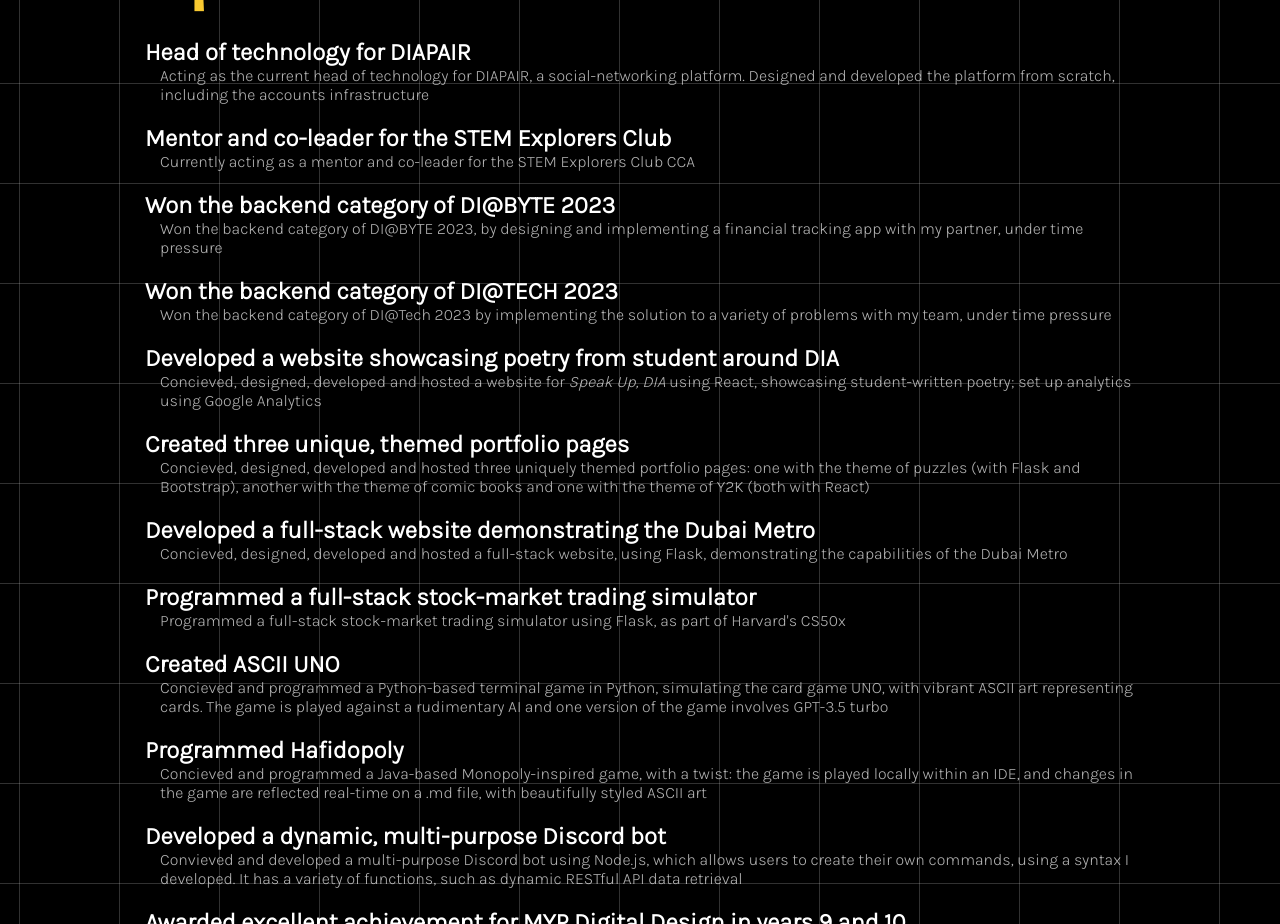
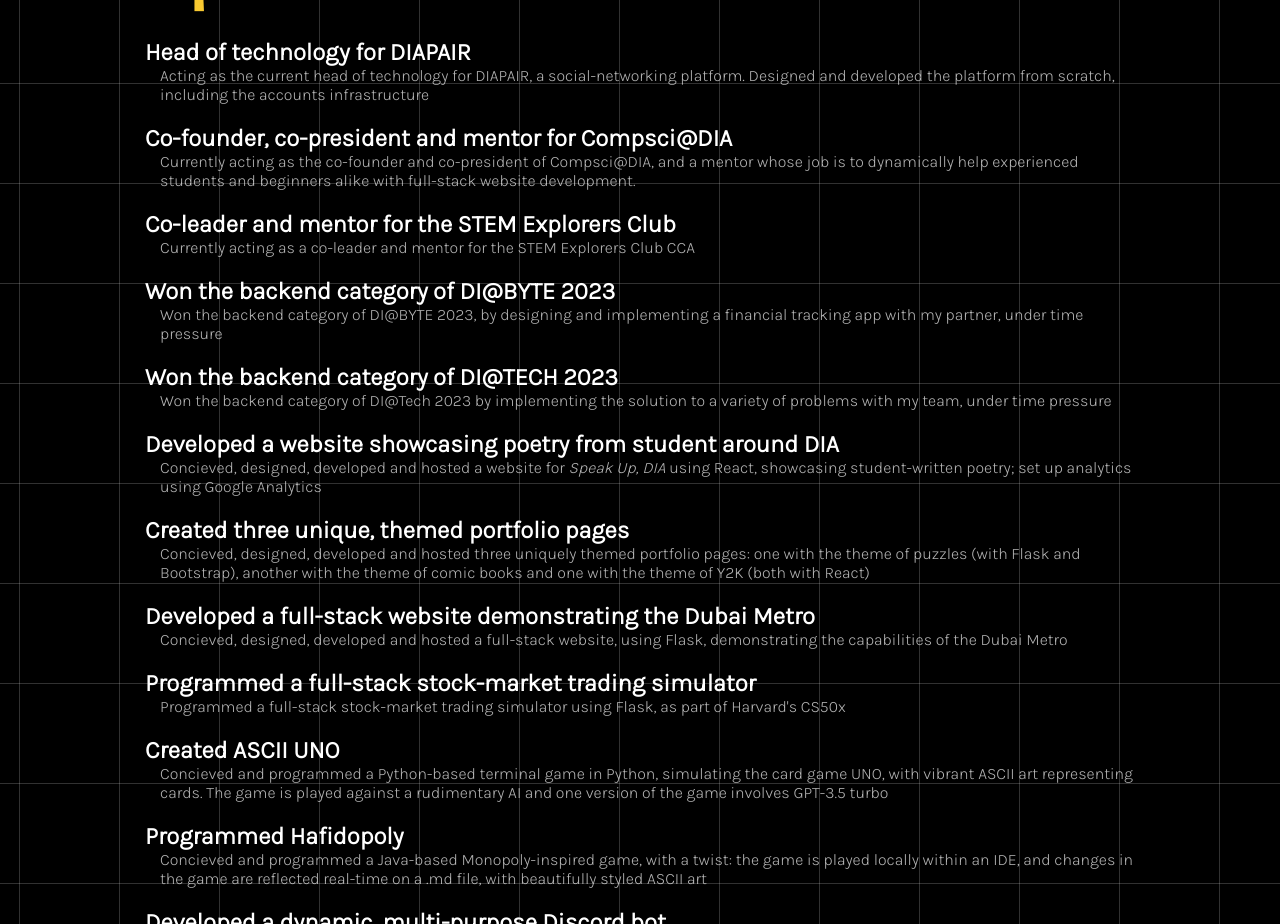
Before and after one commit to hafideledath/hafid-portfolio, a React (Create React App) app: page / in a window 1280 px wide. Shown: the part 3940-4864 px from the top of the page. Built offline with nearby package versions, Linux system fonts and the light colour scheme.

Commit message:
Added an experience thingy

```diff
--- a/src/Resume.js
+++ b/src/Resume.js
@@ -59,8 +59,11 @@
         <h3>Head of technology for DIAPAIR</h3>
         <p>Acting as the current head of technology for DIAPAIR, a social-networking platform. Designed and developed the platform from scratch, including the accounts infrastructure</p>
 
-        <h3>Mentor and co-leader for the STEM Explorers Club</h3>
-        <p>Currently acting as a mentor and co-leader for the STEM Explorers Club CCA</p>
+        <h3>Co-founder, co-president and mentor for Compsci@DIA</h3>
+        <p>Currently acting as the co-founder and co-president of Compsci@DIA, and a mentor whose job is to dynamically help experienced students and beginners alike with full-stack website development.</p>
+
+        <h3>Co-leader and mentor for the STEM Explorers Club</h3>
+        <p>Currently acting as a co-leader and mentor for the STEM Explorers Club CCA</p>
 
         <h3>Won the backend category of DI@BYTE 2023</h3>
         <p>Won the backend category of DI@BYTE 2023, by designing and implementing a financial tracking app with my partner, under time pressure</p>
```
